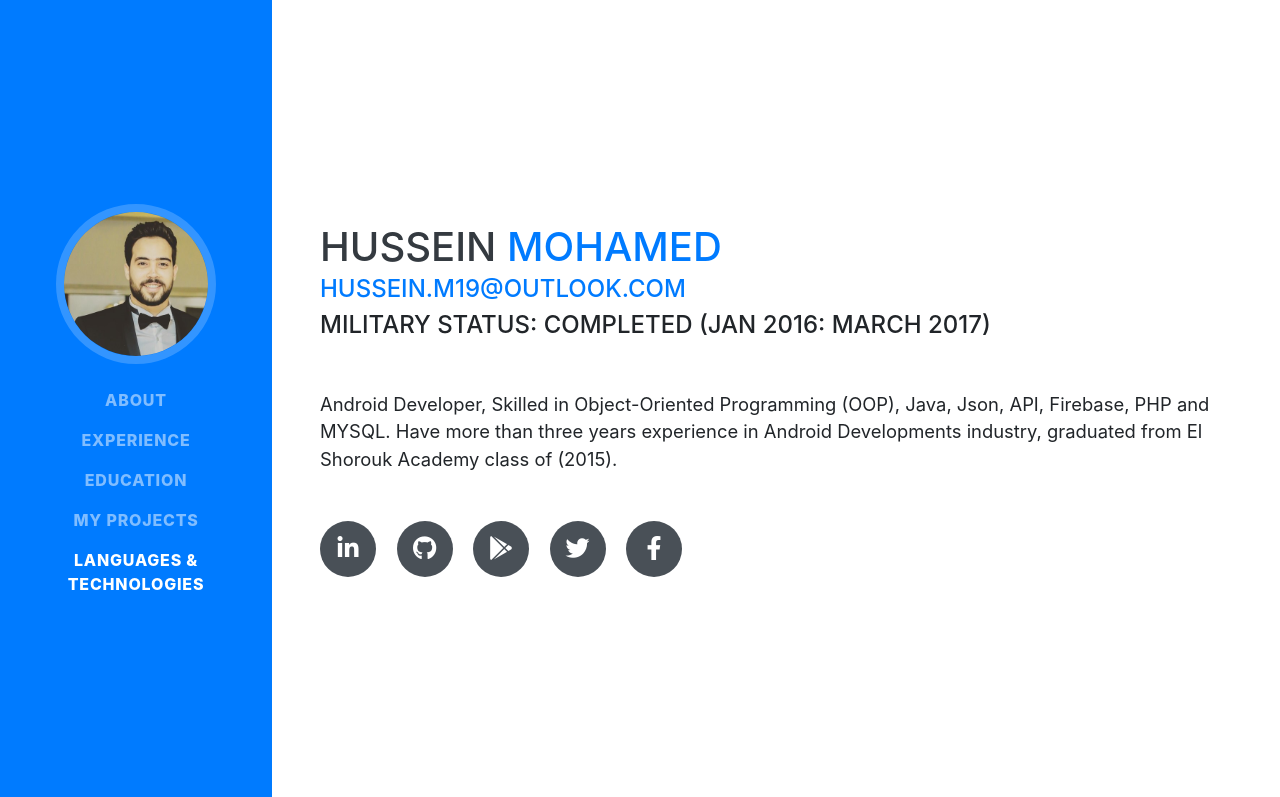
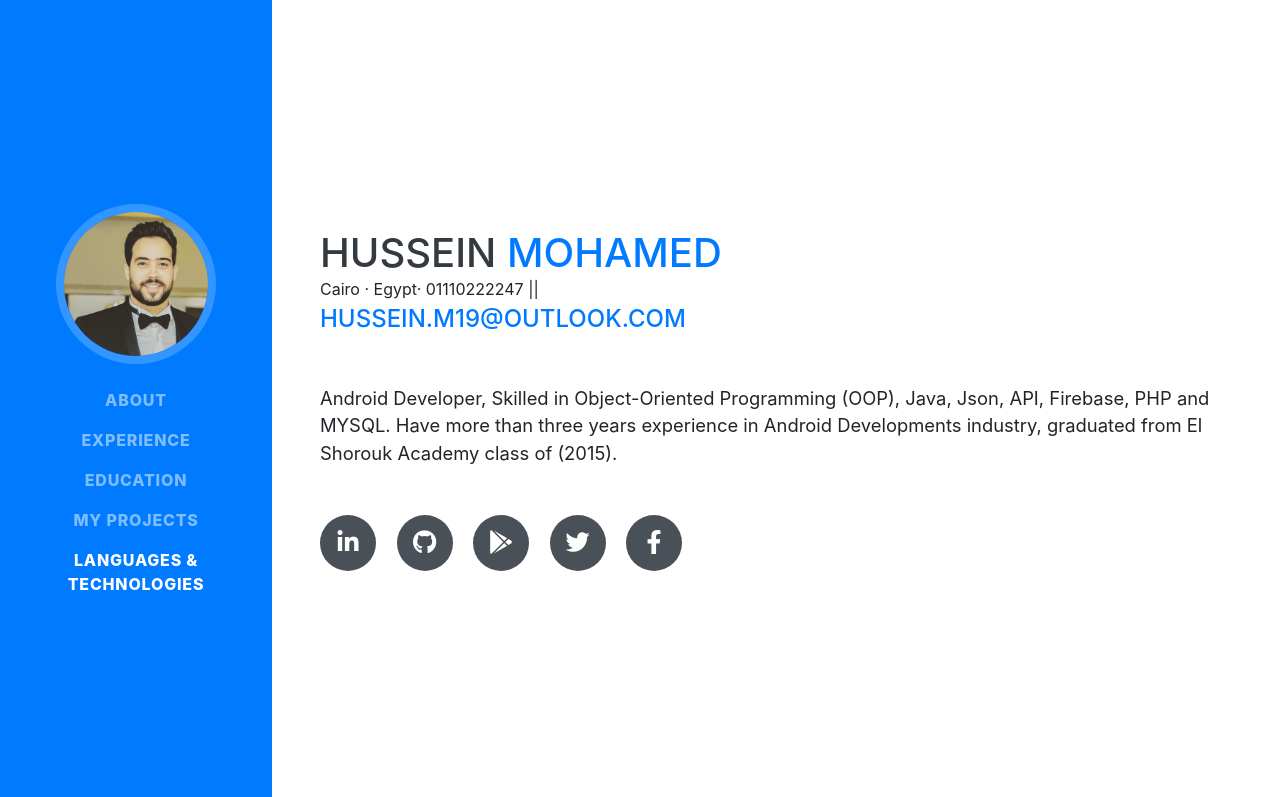
Before and after one commit to husseinm19/husseinm19.github.io, a website with bundled scripts: page index.html in a window 1280 px wide. Shown: the top 797 px of the page. Built offline with nearby package versions, Linux system fonts and the light colour scheme; a web font is replaced by a local one.

Commit message:
Update index.html

```diff
--- a/index.html
+++ b/index.html
@@ -63,10 +63,10 @@
         <h1 class="mb-0">Hussein
           <span class="text-primary">Mohamed</span>
         </h1>
-<!-- 	       Cairo · Egypt· 01110222247     ||     -->
+	       Cairo · Egypt· 01110222247     ||
         <div class="subheading mb-5">
           <a href="mailto:hussein.m19@outlook.com">hussein.m19@outlook.com</a> <br>
-          Military status: completed (Jan 2016: March 2017)
+<!--           Military status: completed (Jan 2016: March 2017) -->
         </div>
         <p class="lead mb-5">Android Developer, Skilled in Object-Oriented Programming (OOP), Java, Json, API, Firebase, PHP and MYSQL. Have more than three years experience in Android Developments industry,
 graduated from El Shorouk Academy class of (2015).</p>
```
